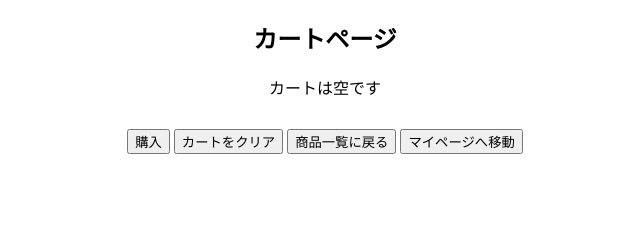
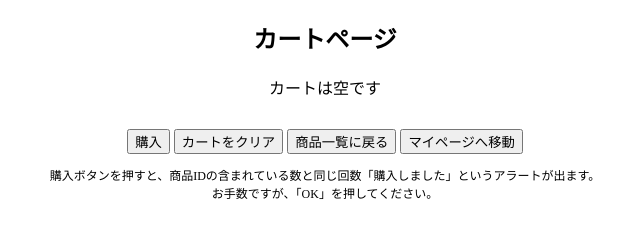
Before and after one commit to sakiko21/expressApp, a website: page frontend/products/cart.html in a window 1280 px wide. Shown: the whole page, without its empty margins (315-955 px from the left). Drawn offline with Linux system fonts and the light colour scheme.

Commit message:
UIを微修正

```diff
--- a/frontend/products/cart.html
+++ b/frontend/products/cart.html
@@ -17,6 +17,8 @@
             <button id="clear-button">カートをクリア</button>
             <a href="/products/catalog"><button id="back-button" >商品一覧に戻る</button></a>
             <a href="/user/account.html"><button id="back-button" >マイページへ移動</button></a>
+        <p style="font-size:12px">購入ボタンを押すと、商品IDの含まれている数と同じ回数「購入しました」というアラートが出ます。<br>
+        お手数ですが、「OK」を押してください。</p>
         </div>
     </div>
     <script>
```
Also changed, not shown: frontend/user/account.html (+3 -0 lines).
